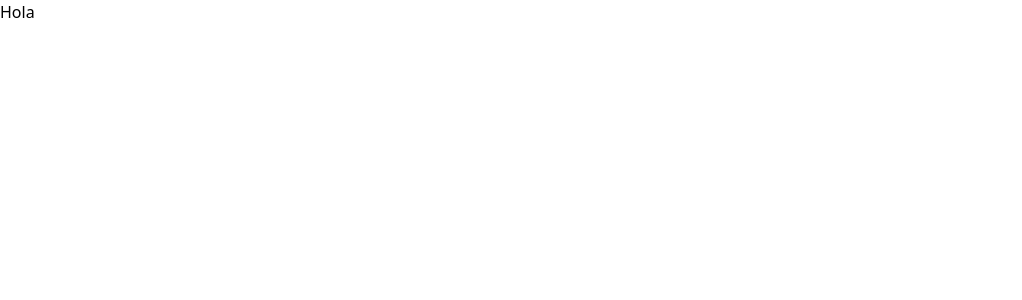
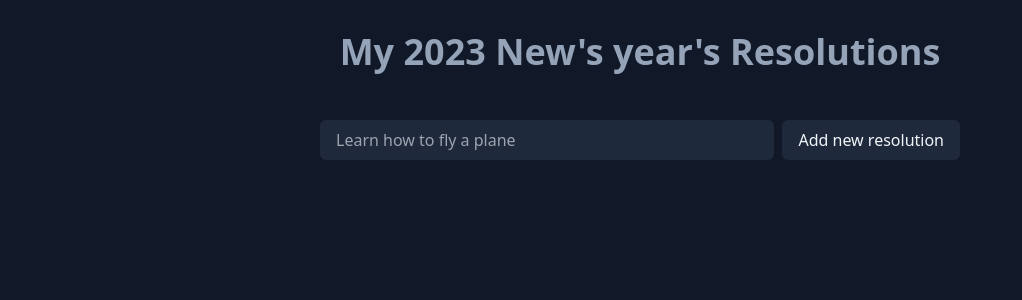
Before and after one commit to Alejandro1709/resolutions, a Next.js app: page / in a window 1280 px wide. Shown: the top 300 px of the page, without its empty margins (0-1022 px from the left). Built offline with nearby package versions, Linux system fonts and the light colour scheme.

Commit message:
Add: Tailwind css and prettier config

```diff
--- a/components/PageLayout.tsx
+++ b/components/PageLayout.tsx
@@ -12,15 +12,20 @@ function PageLayout({
   children,
 }: PageLayoutProps) {
   return (
-    <div className="container">
+    <>
       <Head>
         <title>{metaTitle}</title>
         <meta name="description" content={metaDescription} />
         <meta name="viewport" content="width=device-width, initial-scale=1" />
         <link rel="icon" href="/favicon.ico" />
       </Head>
+      <header className="max-w-screen-md mx-auto text-center text-slate-400 py-8">
+        <h1 className="text-2xl md:text-4xl font-semibold inline-block">
+          My 2023 New&apos;s year&apos;s Resolutions
+        </h1>
+      </header>
       <main>{children}</main>
-    </div>
+    </>
   )
 }
 export default PageLayout
--- a/pages/_document.tsx
+++ b/pages/_document.tsx
@@ -4,7 +4,7 @@ export default function Document() {
   return (
     <Html lang="en">
       <Head />
-      <body>
+      <body className="bg-gray-900">
         <Main />
         <NextScript />
       </body>
--- a/pages/index.tsx
+++ b/pages/index.tsx
@@ -1,10 +1,63 @@
+import React, { useState } from 'react'
 import PageLayout from '../components/PageLayout'
-import styles from '../styles/Home.module.css'
+
+interface Resolution {
+  id: number
+  text: string
+}
 
 export default function Home() {
+  const [resolutions, setResolutions] = useState<Resolution[]>([])
+
+  const [newResolution, setNewResolution] = useState('')
+
+  const handleAddNewResolution = (e: React.FormEvent<HTMLFormElement>) => {
+    e.preventDefault()
+    if (newResolution) {
+      setResolutions((prevResolutions) => [
+        ...prevResolutions,
+        { id: prevResolutions.length + 1, text: newResolution },
+      ])
+      setNewResolution('')
+    }
+  }
+
   return (
     <PageLayout metaTitle="2023 resolutions | Home">
-      <h1 className={styles.title}>Hola</h1>
+      <section className="max-w-screen-md text-slate-400 mx-auto">
+        <div className="flex flex-col gap-4 mx-16">
+          {resolutions.map((resolution) => (
+            <article
+              key={resolution.id}
+              className="flex flex-wrap justify-between items-center border border-slate-600 p-4 rounded-md cursor-pointer"
+            >
+              <div className="flex gap-4 items-center">
+                <div className="h-8 w-8 bg-slate-800 rounded-md"></div>
+                <h2 className="text-xl">{resolution.text}</h2>
+              </div>
+              <div className="flex flex-row gap-2">
+                <span className="flex-1">Edit</span>
+                <span className="flex-1">Delete</span>
+              </div>
+            </article>
+          ))}
+        </div>
+        <form
+          className="flex flex-row gap-2 mx-16"
+          onSubmit={handleAddNewResolution}
+        >
+          <input
+            className="flex-1 bg-slate-800 text-slate-100 rounded-md px-4 py-2 mt-4 outline-none"
+            type="text"
+            placeholder="Learn how to fly a plane"
+            value={newResolution}
+            onChange={(e) => setNewResolution(e.target.value)}
+          />
+          <button className="bg-slate-800 text-slate-100 rounded-md px-4 py-2 mt-4 hover:bg-slate-700">
+            Add new resolution
+          </button>
+        </form>
+      </section>
     </PageLayout>
   )
 }
```
